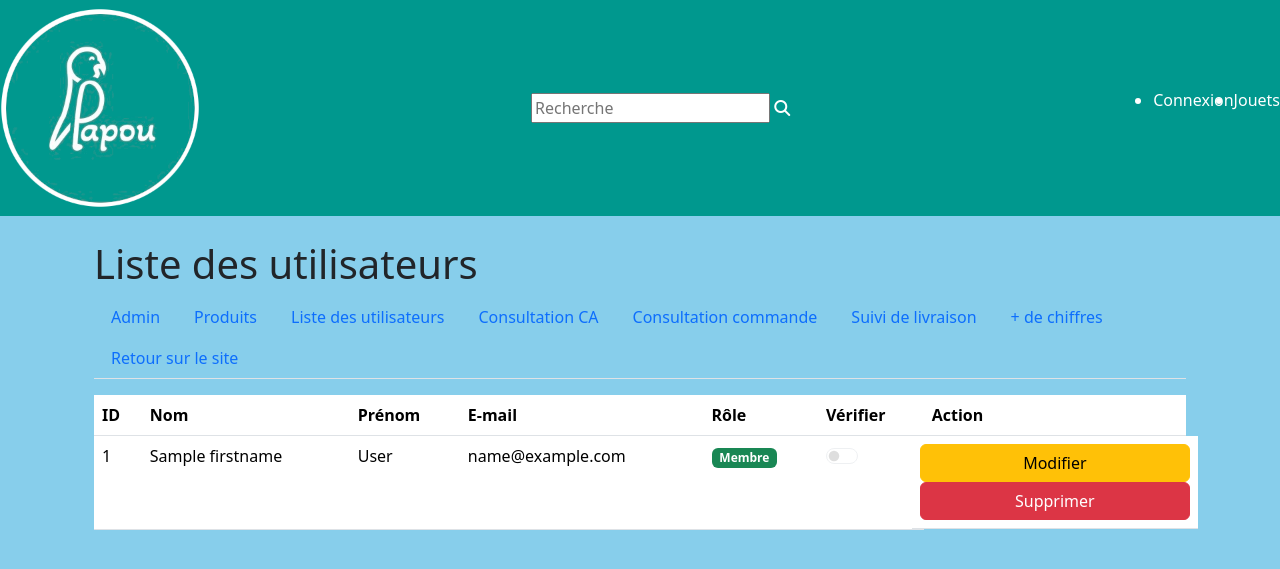
After one commit to SabrarLucas/Papou, a Symfony app: template templates/admin/user/index.html.twig in a window 1280 px wide. The commit adds this page. Shown: the top 569 px of the page. Run offline with Twig, Linux system fonts and the light colour scheme; the template is opened without the code that fills it: most values are stand-ins (such as "Sample title", 1, 10 or a date in 2020); style sheets or scripts are compiled from the project's sources; some libraries are stand-ins or nearby versions.

Commit message:
partie admin

```diff
--- a/src/Controller/Admin/AdminController.php
+++ b/src/Controller/Admin/AdminController.php
@@ -2,9 +2,6 @@
 
 namespace App\Controller\Admin;
 
-use App\Entity\Product;
-use App\Repository\ProductRepository;
-use Doctrine\ORM\EntityManagerInterface;
 use Symfony\Component\HttpFoundation\Response;
 use Symfony\Component\Routing\Annotation\Route;
 use Symfony\Bundle\FrameworkBundle\Controller\AbstractController;
--- a/src/Form/ProductType.php
+++ b/src/Form/ProductType.php
@@ -88,7 +88,11 @@ class ProductType extends AbstractType
                 'choice_label' => 'name',
                 'label' => 'Catégorie'
             ])
-            ->add('submit', SubmitType::class)
+            ->add('id_supplier', EntityType::class, [
+                'class' => Supplier::class,
+                'choice_label' => 'company_name',
+                'label' => 'Partenaire'
+            ])
         ;
     }
 
--- a/templates/admin/detail.html.twig
+++ b/templates/admin/product/detail.html.twig
@@ -4,7 +4,7 @@
 
 {% block body %}
 
-{% include "_partials/_adminnav.html.twig" %}
+{% include "partials/_adminnav.html.twig" %}
 
     <main class="container mb-3">
         <section class="row">
@@ -30,6 +30,7 @@
             <div class="mt-3">
                 <h2>Actions</h2>
                 <a href="{{ path('admin_product_delete', {id: product.id}) }}" class="btn btn-danger">Supprimer</a>
+                <a href="{{ path('admin_product_edit', {id: product.id})}}" class="btn btn-warning">Modifier</a>
             </div>
         </section>
     </main>
--- a/templates/admin/product.html.twig
+++ b/templates/admin/product/index.html.twig
@@ -5,7 +5,7 @@
 {% block body %}
     <main class="container">
         <h1>Liste des produits</h1>
-        {% include "_partials/_adminnav.html.twig" %}
+        {% include "partials/_adminnav.html.twig" %}
         <table class="table mt-3">
             <thead>
                 <tr>
--- /dev/null
+++ b/templates/admin/user/index.html.twig
@@ -0,0 +1,61 @@
+{% extends 'base.html.twig' %}
+
+{% block title %}Liste des utilisateurs{% endblock %}
+
+{% block body %}
+    <main class="container">
+        <h1>Liste des utilisateurs</h1>
+        {% include "partials/_adminnav.html.twig" %}
+        <table class="table mt-3">
+            <thead>
+                <tr>
+                    <th>ID</th>
+                    <th>Nom</th>
+                    <th>Prénom</th>
+                    <th>E-mail</th>
+                    <th>Rôle</th>
+                    <th>Vérifier</th>
+                    <th>Action</th>
+                </tr>
+            </thead>
+            <tbody>
+                {% for user in users %}
+                    <tr>
+                        <td>{{ user.id }}</td>
+                        <td>{{ user.firstname }}</td>
+                        <td>{{ user.lastname }}</td>
+                        <td>{{ user.email }}</td>
+                        <td>
+                            {% for role in user.roles %}
+								{% if role == "ROLE_SUPER_ADMIN" %}
+									{% set name = "Super Administrateur" %}
+									{% set color = "danger" %}
+								{% elseif role == "ROLE_ADMIN" %}
+									{% set name = "Admin" %}
+									{% set color = "warning" %}
+                                {% elseif role == "ROLE_PARTENER" %}
+                                    {% set name = Partenaire %}
+                                    {% set color = info %}
+								{% else %}
+									{% set name = "Membre" %}
+									{% set color = "success" %}
+								{% endif %}
+								<span class="badge bg-{{ color }}">{{ name }}</span>
+							{% endfor %}
+                        </td>
+                        <td>
+                            <div class="form-check form-switch">
+                                <input class="form-check-input" type="checkbox" role="switch" id="switch{{ user.id }}" {{ user.isVerified ? "checked" : "" }} disabled>
+                                <label class="form-check-label" for="switch{{ user.id }}"></label>
+                            </div>
+                        </td>
+                        <td class="row">
+                            <a href="{{ path('admin_user_edit', {id: user.id}) }}" class="btn btn-warning">Modifier</a>
+                            <a href="{{ path('admin_user_delete', {id: user.id})}}" class="btn btn-danger">Supprimer</a>
+                        </td>
+                    </tr>
+                {% endfor %}
+            </tbody>
+        </table>
+    </main>
+{% endblock %}
--- a/templates/base.html.twig
+++ b/templates/base.html.twig
@@ -3,8 +3,8 @@
     <head>
         <meta charset="UTF-8">
         <title>
-            {% block title %}Accueil - Papou
-            {% endblock %}
+            {% block title %}Accueil
+            {% endblock %} - Papou
         </title>
 
 
@@ -20,7 +20,6 @@
             {{ encore_entry_script_tags('app') }}
         <script src="https://kit.fontawesome.com/a867087266.js" crossorigin="anonymous"></script>
         {% endblock %}
-
     </head>
 
 
@@ -28,7 +27,6 @@
         {% block header %}
             {% include "partials/navbar.html.twig" %}
         {% endblock %}
-
 
     <body>
         <div class="container mt-4">
--- a/templates/partials/_adminnav.html.twig
+++ b/templates/partials/_adminnav.html.twig
@@ -4,6 +4,9 @@
     </li>
     <li class="nav-item">
         <a class="nav-link" href="{{ path('admin_product_index') }}">Produits</a>
+    </li>
+    <li class="nav-item">
+        <a class="nav-link" href="{{ path('admin_user_index') }}">Liste des utilisateurs</a>
     </li>
     <li class="nav-item">
         <a class="nav-link" href="#">Consultation CA</a>
```
Also changed, not shown: src/Controller/Admin/AdminProductController.php (+38 -8 lines), src/Controller/Admin/AdminUserController.php (added, +57 -0 lines), templates/admin/product/_form.html.twig (added, +16 -0 lines), templates/admin/product/edit.html.twig (added, +14 -0 lines), templates/admin/user/_form.html.twig (added, +11 -0 lines), templates/admin/user/edit.html.twig (added, +14 -0 lines), 2 other files.
